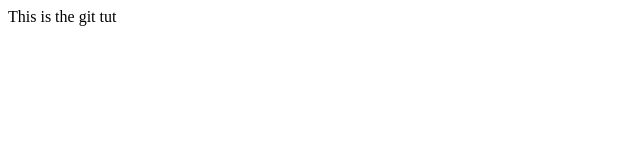
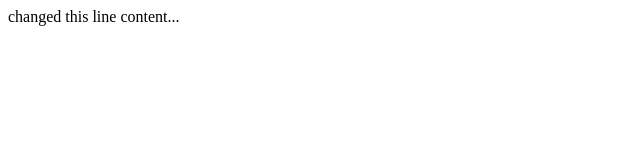
Before and after one commit to sara-lea/test, a plain HTML site: page index.html in a window 1280 px wide. Shown: the full height of the page, 0-640 px from the left. Drawn offline with Linux system fonts and the light colour scheme.

Commit message:
small change

```diff
--- a/index.html
+++ b/index.html
@@ -6,6 +6,6 @@
     <title>Document</title>
 </head>
 <body>
-    This is the git tut
+changed this line content...
 </body>
 </html>
```
